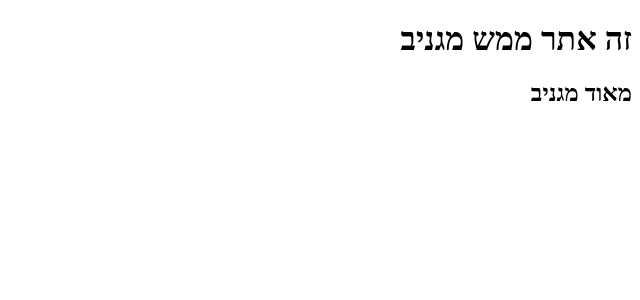
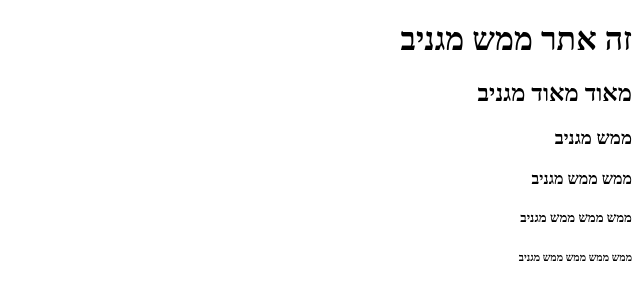
Before and after one commit to may2104/c222, a plain HTML site: page index.html in a window 1280 px wide. Shown: the whole page, without its empty margins (640-1280 px from the left). Drawn offline with Linux system fonts and the light colour scheme.

Commit message:
added h1-h6

```diff
--- a/index.html
+++ b/index.html
@@ -6,8 +6,11 @@
     <title>Document</title>
 </head>
 <body dir="rtl">
-    <h1>זה אתר ממש מגניב
-        <h2>מאוד מגניב</h2>
-    </h1>
+    <h1>זה אתר ממש מגניב </h1>
+    <h2>מאוד מאוד מגניב</h2>
+    <h3>ממש מגניב</h3>
+    <h4>ממש ממש מגניב</h4>
+    <h5>ממש ממש ממש מגניב</h5>
+    <h6>ממש ממש ממש ממש מגניב</h6>
 </body>
 </html>
```
